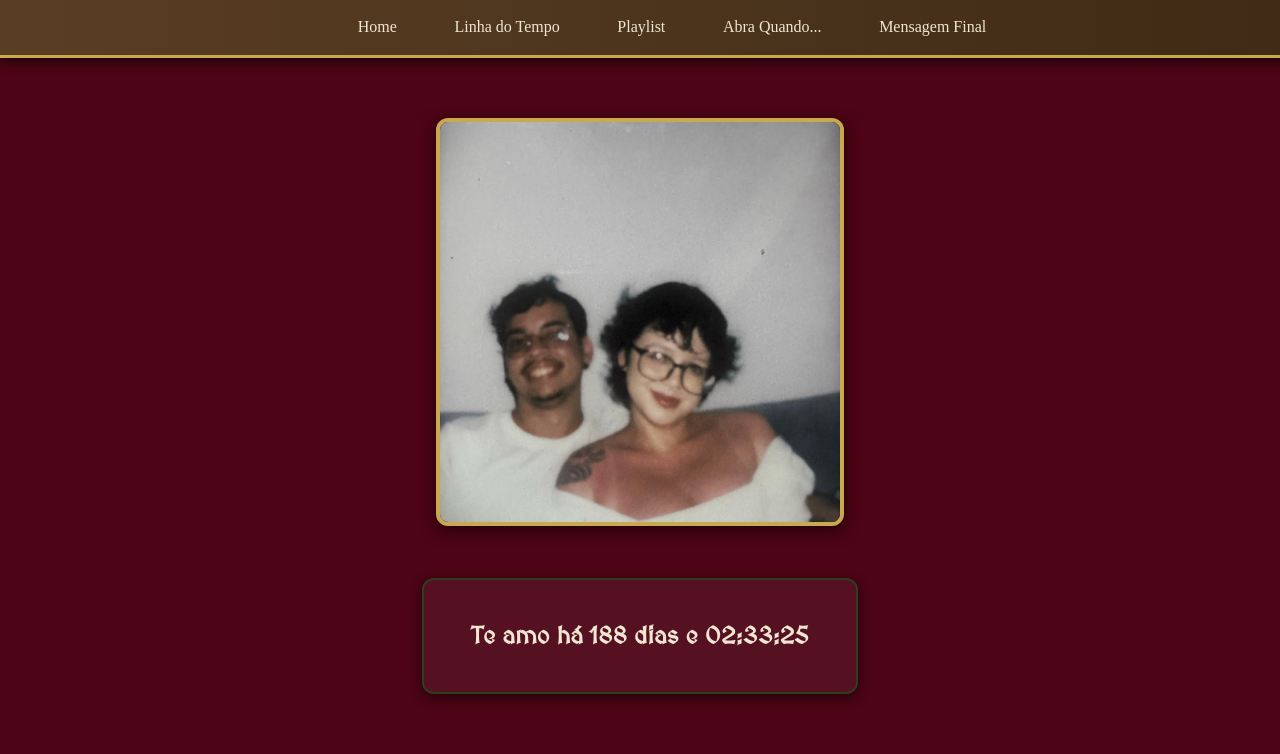
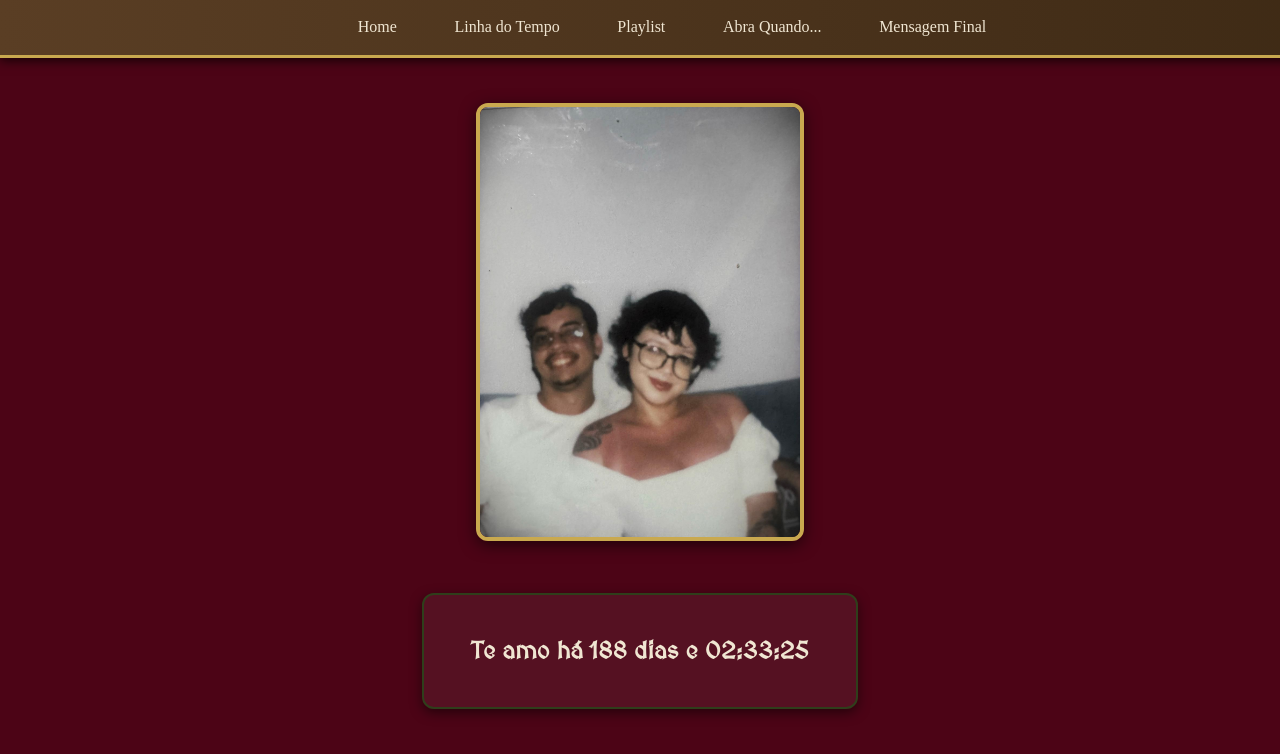
Before and after one commit to juliapinheiro42/Gift, a Next.js app: page / in a window 1280 px wide. Shown: the top 754 px of the page. Built offline with nearby package versions, Linux system fonts and the light colour scheme.

Commit message:
Presente de dia dos namorados️

```diff
--- a/src/app/page.tsx
+++ b/src/app/page.tsx
@@ -21,18 +21,18 @@ const ContentWrapper = styled.div`
   display: flex;
   flex-direction: column;
   align-items: center;
+  min-height: 480px; /* previne layout shift */
 `;
 
 const Photo = styled.img`
   width: 100%;
+  max-width: 320px;
   height: auto;
-  aspect-ratio: 1;
   border: 4px solid var(--color-accent);
   border-radius: 12px;
   margin-bottom: 2rem;
   box-shadow: 0 4px 16px rgba(0, 0, 0, 0.6);
   object-fit: cover;
-  background: rgba(0, 0, 0, 0.1); /* Placeholder color */
 `;
 
 const Timer = styled.h2`
@@ -43,7 +43,7 @@ const Timer = styled.h2`
   border: 2px solid var(--color-secondary);
   box-shadow: 0 4px 12px rgba(0, 0, 0, 0.5);
   width: 100%;
-  min-height: 80px; /* Altura fixa para evitar layout shift */
+  min-height: 80px;
   display: flex;
   align-items: center;
   justify-content: center;
@@ -69,7 +69,6 @@ export default function Home() {
   const [imageLoaded, setImageLoaded] = useState(false);
   const startDate = useMemo(() => new Date('2024-12-06T00:00:00'), []);
 
-  // Otimização: Pré-carrega a imagem imediatamente
   useEffect(() => {
     const img = new Image();
     img.src = "/Us.jpeg";
@@ -108,7 +107,7 @@ export default function Home() {
               loading="eager"
               decoding="sync"
             />
-            <Timer> Te amo há {time}</Timer>
+            <Timer>Te amo há {time}</Timer>
           </>
         )}
       </ContentWrapper>
```
